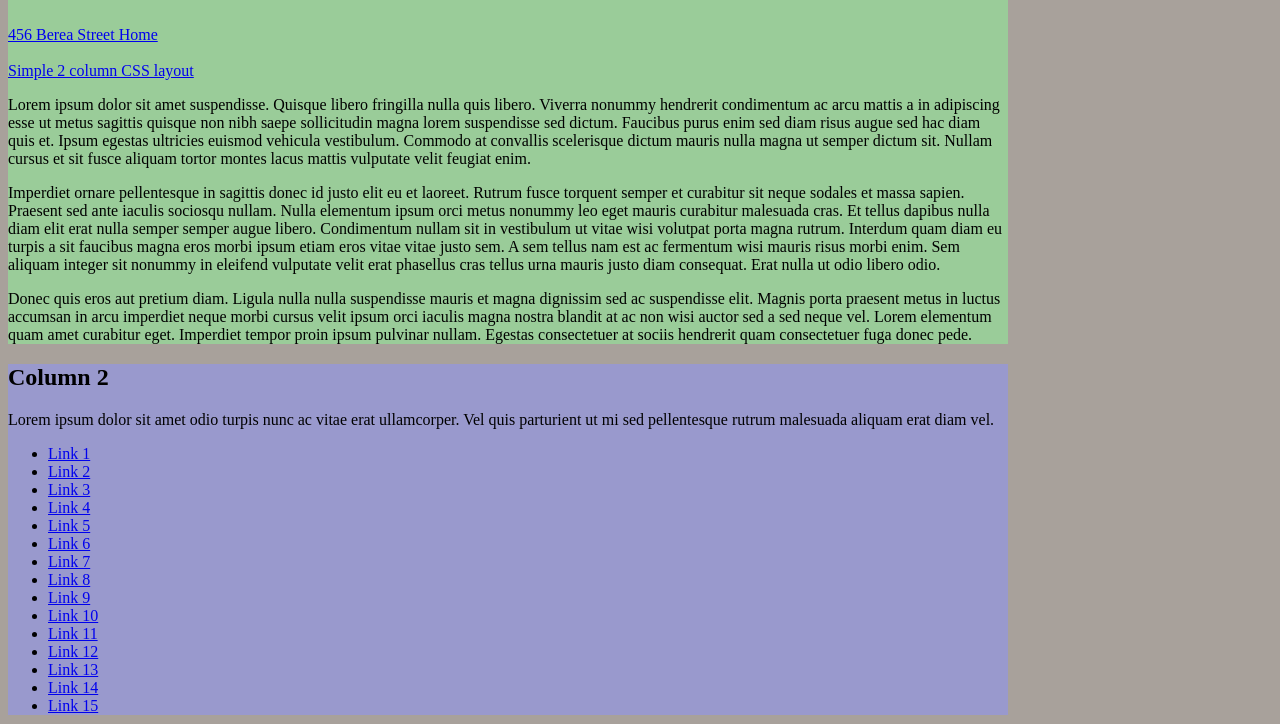
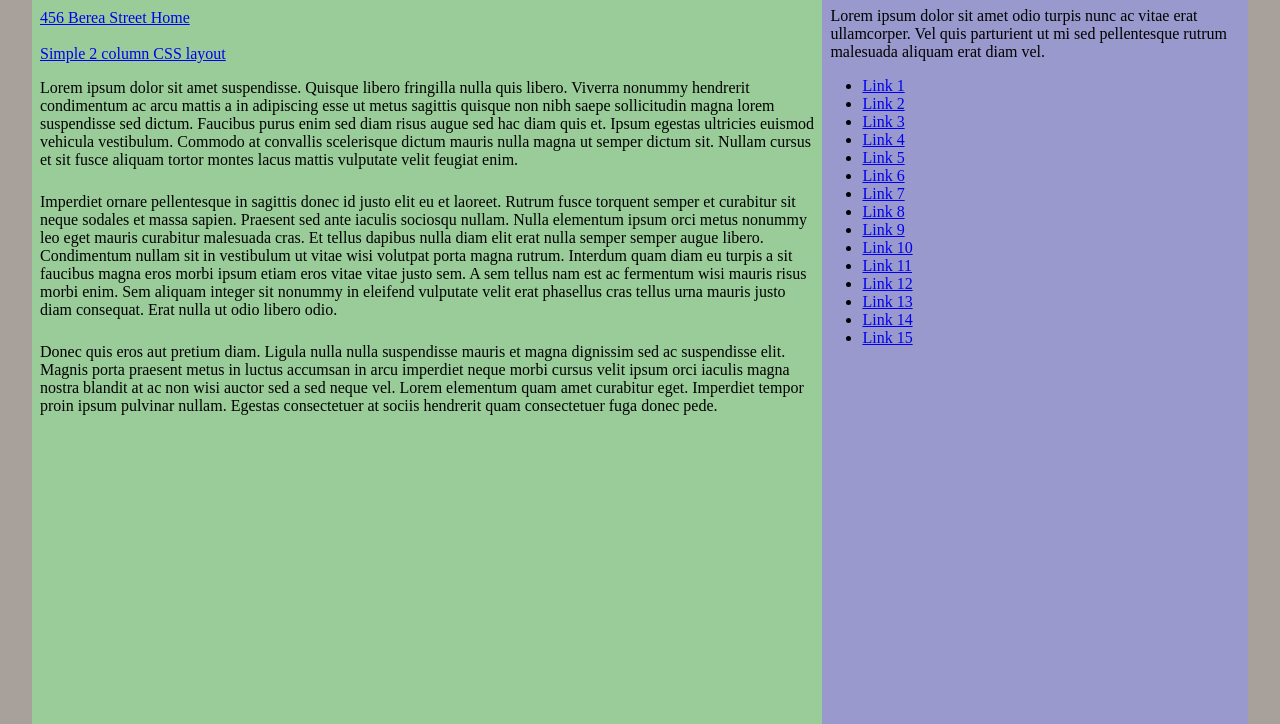
Before and after one commit to dmdiehr/layout, a plain HTML site: page index.html in a window 1280 px wide. Shown: the part 139-863 px from the top of the page. Drawn offline with Linux system fonts and the light colour scheme.

Commit message:
Adjust margins, padding and floated the columns.

```diff
--- a/css/main.css
+++ b/css/main.css
@@ -1,15 +1,43 @@
+h1, h2, body, ul {
+  margin: 0;
+}
+p {
+  margin-bottom: 0;
+}
+h1, h2 {
+  padding: 8px;
+}
+p {
+  padding: 0 8px 8px 8px;
+}
+#column1 a {
+  padding-left: 8px;
+}
+nav {
+  padding: 8px;
+}
+ul {
+  padding-top: 8px;
+}
+
 body {
   background-color: rgb(168, 161, 155);
 }
 #container {
   width: 95%;
-  max-width: 1000px;
+  margin: auto;
 }
 #column1 {
   background-color: rgb(154, 204, 153);
+  width: 65%;
+  float: left;
+  min-height: 1000px
 }
 #column2 {
   background-color: rgb(153, 153, 205);
+  width: 35%;
+  float: right;
+  min-height: 1000px;
 }
 nav {
   background-color: rgb(203, 153, 152);
```
Also changed, not shown: index.html (+1 -0 lines).
